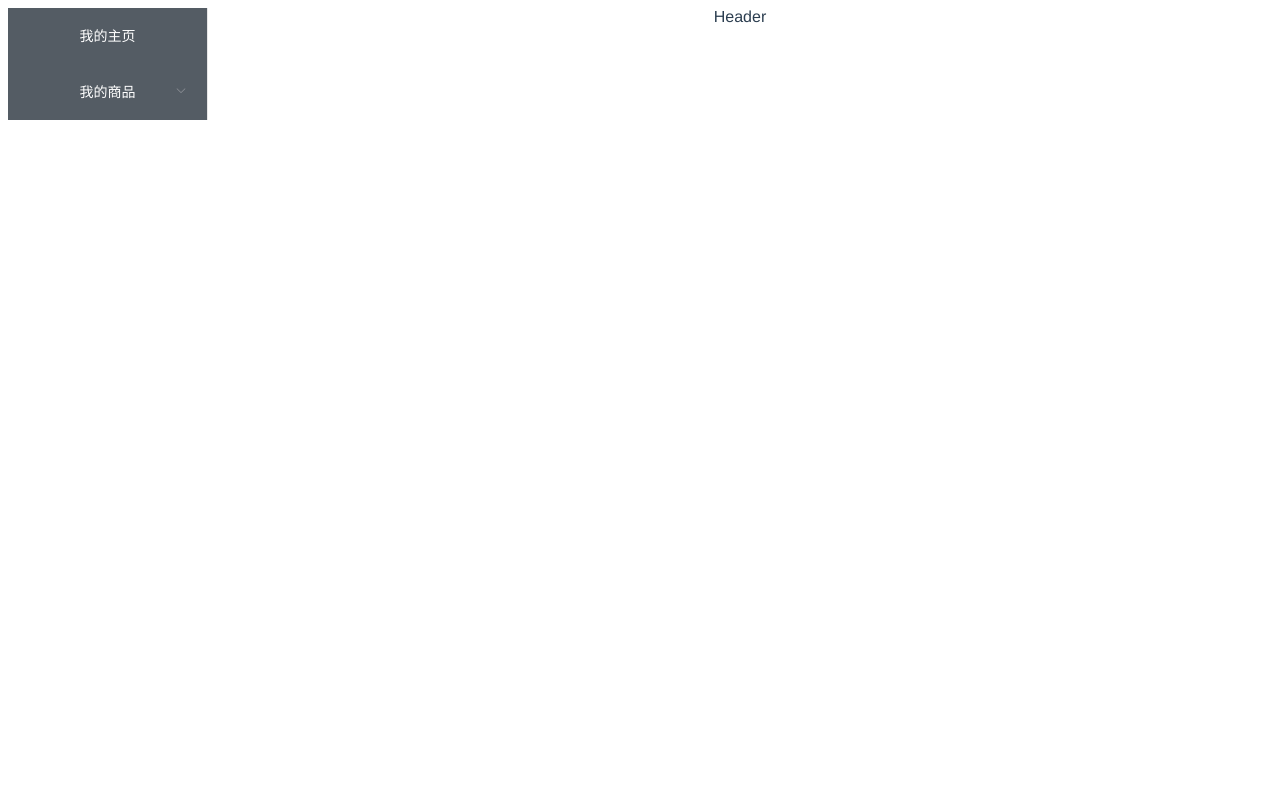
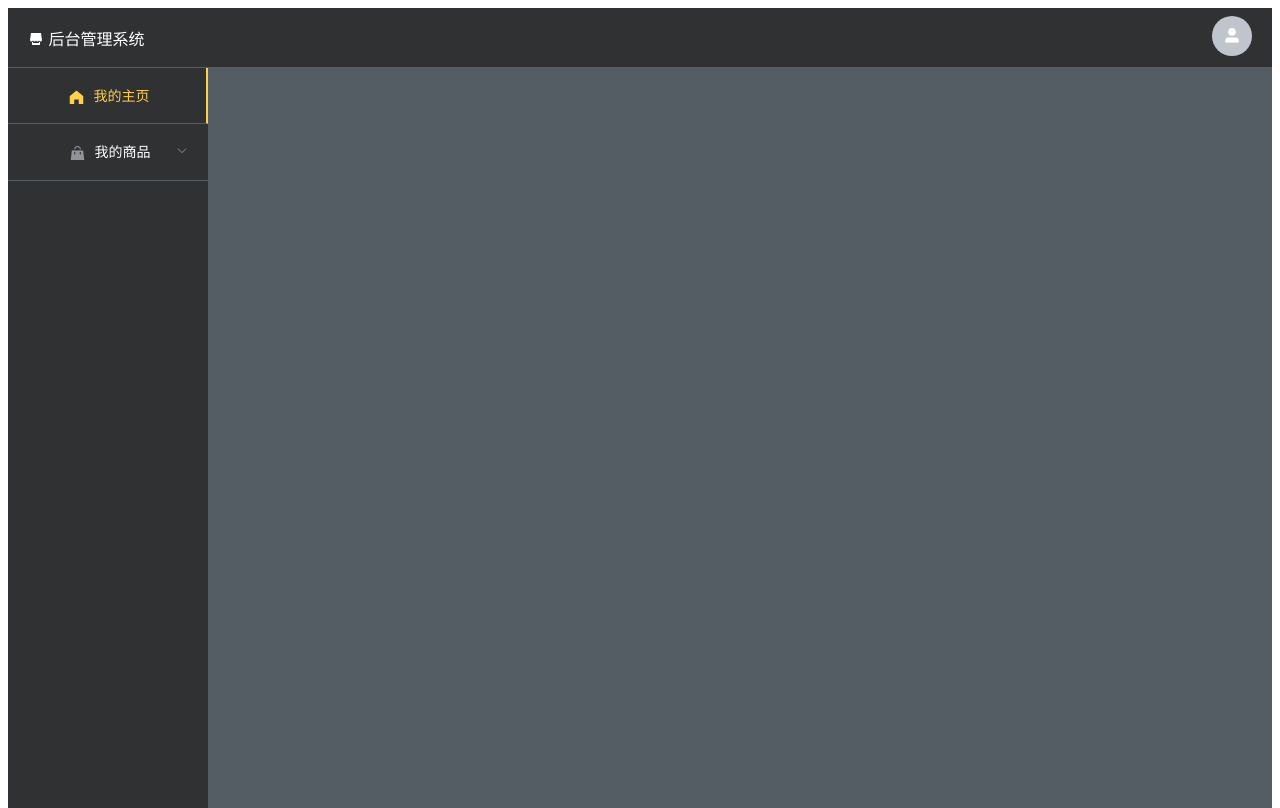
Before and after one commit to darKleaf-cn/management, a Vue app: page /register#/home in a window 1280 px wide. Built offline with nearby package versions, Linux system fonts and the light colour scheme.

Commit message:
基础样式

```diff
--- a/src/App.vue
+++ b/src/App.vue
@@ -5,11 +5,17 @@
 </template>
 
 <style lang="scss">
-#app {
-  font-family: Avenir, Helvetica, Arial, sans-serif;
-  -webkit-font-smoothing: antialiased;
-  -moz-osx-font-smoothing: grayscale;
-  text-align: center;
-  color: #2c3e50;
+html,
+body {
+  height: 100%;
+  overflow: hidden;
+  #app {
+    font-family: Avenir, Helvetica, Arial, sans-serif;
+    -webkit-font-smoothing: antialiased;
+    -moz-osx-font-smoothing: grayscale;
+    text-align: center;
+    color: #ffffff;
+    height: 100%;
+  }
 }
 </style>
--- a/src/components/HelloWorld.vue
+++ /dev/null
@@ -1,60 +0,0 @@
-<template>
-  <div class="hello">
-    <h1>{{ msg }}</h1>
-    <p>
-      For a guide and recipes on how to configure / customize this project,<br>
-      check out the
-      <a href="https://cli.vuejs.org" target="_blank" rel="noopener">vue-cli documentation</a>.
-    </p>
-    <h3>Installed CLI Plugins</h3>
-    <ul>
-      <li><a href="https://github.com/vuejs/vue-cli/tree/dev/packages/%40vue/cli-plugin-babel" target="_blank" rel="noopener">babel</a></li>
-      <li><a href="https://github.com/vuejs/vue-cli/tree/dev/packages/%40vue/cli-plugin-router" target="_blank" rel="noopener">router</a></li>
-      <li><a href="https://github.com/vuejs/vue-cli/tree/dev/packages/%40vue/cli-plugin-vuex" target="_blank" rel="noopener">vuex</a></li>
-      <li><a href="https://github.com/vuejs/vue-cli/tree/dev/packages/%40vue/cli-plugin-eslint" target="_blank" rel="noopener">eslint</a></li>
-    </ul>
-    <h3>Essential Links</h3>
-    <ul>
-      <li><a href="https://vuejs.org" target="_blank" rel="noopener">Core Docs</a></li>
-      <li><a href="https://forum.vuejs.org" target="_blank" rel="noopener">Forum</a></li>
-      <li><a href="https://chat.vuejs.org" target="_blank" rel="noopener">Community Chat</a></li>
-      <li><a href="https://twitter.com/vuejs" target="_blank" rel="noopener">Twitter</a></li>
-      <li><a href="https://news.vuejs.org" target="_blank" rel="noopener">News</a></li>
-    </ul>
-    <h3>Ecosystem</h3>
-    <ul>
-      <li><a href="https://router.vuejs.org" target="_blank" rel="noopener">vue-router</a></li>
-      <li><a href="https://vuex.vuejs.org" target="_blank" rel="noopener">vuex</a></li>
-      <li><a href="https://github.com/vuejs/vue-devtools#vue-devtools" target="_blank" rel="noopener">vue-devtools</a></li>
-      <li><a href="https://vue-loader.vuejs.org" target="_blank" rel="noopener">vue-loader</a></li>
-      <li><a href="https://github.com/vuejs/awesome-vue" target="_blank" rel="noopener">awesome-vue</a></li>
-    </ul>
-  </div>
-</template>
-
-<script>
-export default {
-  name: 'HelloWorld',
-  props: {
-    msg: String
-  }
-}
-</script>
-
-<!-- Add "scoped" attribute to limit CSS to this component only -->
-<style scoped lang="scss">
-h3 {
-  margin: 40px 0 0;
-}
-ul {
-  list-style-type: none;
-  padding: 0;
-}
-li {
-  display: inline-block;
-  margin: 0 10px;
-}
-a {
-  color: #42b983;
-}
-</style>
--- a/src/router/index.js
+++ b/src/router/index.js
@@ -32,6 +32,7 @@ const routes = [
     path: '/',
     component: Index,
     isSingle: true,
+    icon: 'el-icon-s-home',
     children: [
       {
         path: '/home',
@@ -44,6 +45,7 @@ const routes = [
     path: '/commodity',
     component: Index,
     name: '我的商品',
+    icon: 'el-icon-s-goods',
     children: [
       {
         path: 'commodityManage',
--- a/src/views/index.vue
+++ b/src/views/index.vue
@@ -1,4 +1,14 @@
 <template>
+  <el-container>
+    <el-header>
+      <div>
+        <i class="el-icon-s-shop"></i>
+        后台管理系统
+      </div>
+      <div>
+        <el-avatar icon="el-icon-user-solid"></el-avatar>
+      </div>
+    </el-header>
     <el-container>
       <el-aside width="200px">
         <el-menu
@@ -6,21 +16,21 @@
           router
           unique-opened
           class="el-menu-vertical-demo"
-        background-color="#545c64"
+          background-color="#303133"
           text-color="#fff"
           active-text-color="#ffd04b"
         >
           <template v-for="item in navRouter">
             <el-menu-item
               v-if="item.isSingle"
-            :index="item.path"
+              :index="item.children[0].path"
               :key="item.children[0].name"
             >
-            <i :class="item.iconCls"></i>{{ item.children[0].name }}
+              <i :class="item.icon"></i>{{ item.children[0].name }}
             </el-menu-item>
             <el-submenu v-else :key="item.name" :index="item.path">
               <template slot="title">
-              <i :class="item.iconCls"></i>{{ item.name }}
+                <i :class="item.icon"></i>{{ item.name }}
               </template>
               <el-menu-item
                 v-for="child in item.children"
@@ -33,11 +43,7 @@
           </template>
         </el-menu>
       </el-aside>
-    <el-container>
-      <el-header>Header</el-header>
-      <el-main>
-        <router-view />
-      </el-main>
+      <el-main><router-view /></el-main>
     </el-container>
   </el-container>
 </template>
@@ -58,5 +64,35 @@ export default {
 };
 </script>
 
-<style>
+<style lang="scss" rel="stylesheet/scss" scoped>
+.el-container {
+  height: 100%;
+  .el-header {
+    display: flex;
+    justify-content: space-between;
+    align-items: center;
+    background-color: #303133;
+    border-bottom: 1px solid #545c64;
+  }
+  .el-container {
+    height: 100%;
+    background-color: #303133;
+    .el-aside {
+      // border-right: 1px solid #545c64;
+      overflow: hidden;
+      > .el-menu {
+        border: none;
+        > li {
+          border-bottom: 1px solid #545c64;
+        }
+        .is-active.el-menu-item {
+          border-right: 2px solid #ffd04b;
+        }
+      }
+    }
+    .el-main {
+      background-color: #545c64;
+    }
+  }
+}
 </style>
```
Also changed, not shown: src/components/Search.vue (added, +34 -0 lines). Lines whose indentation alone changed are shown as unchanged.
